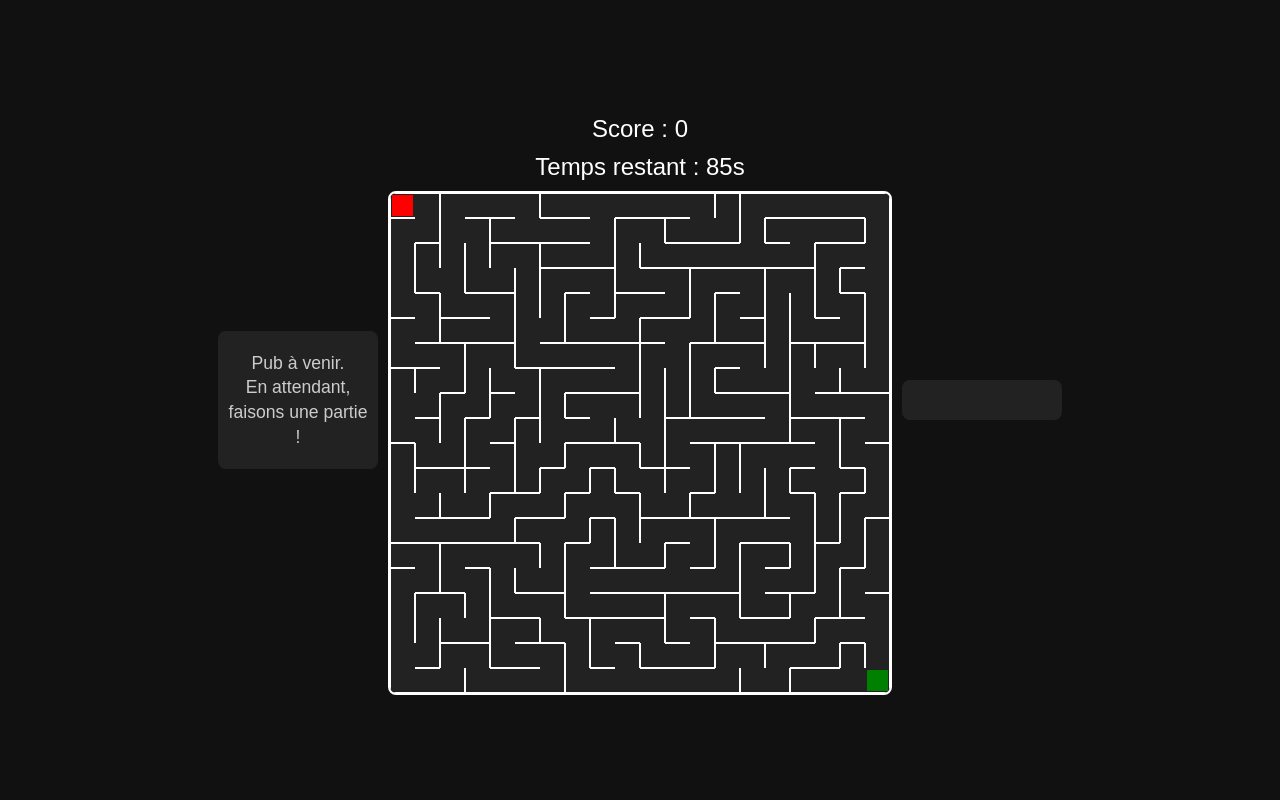
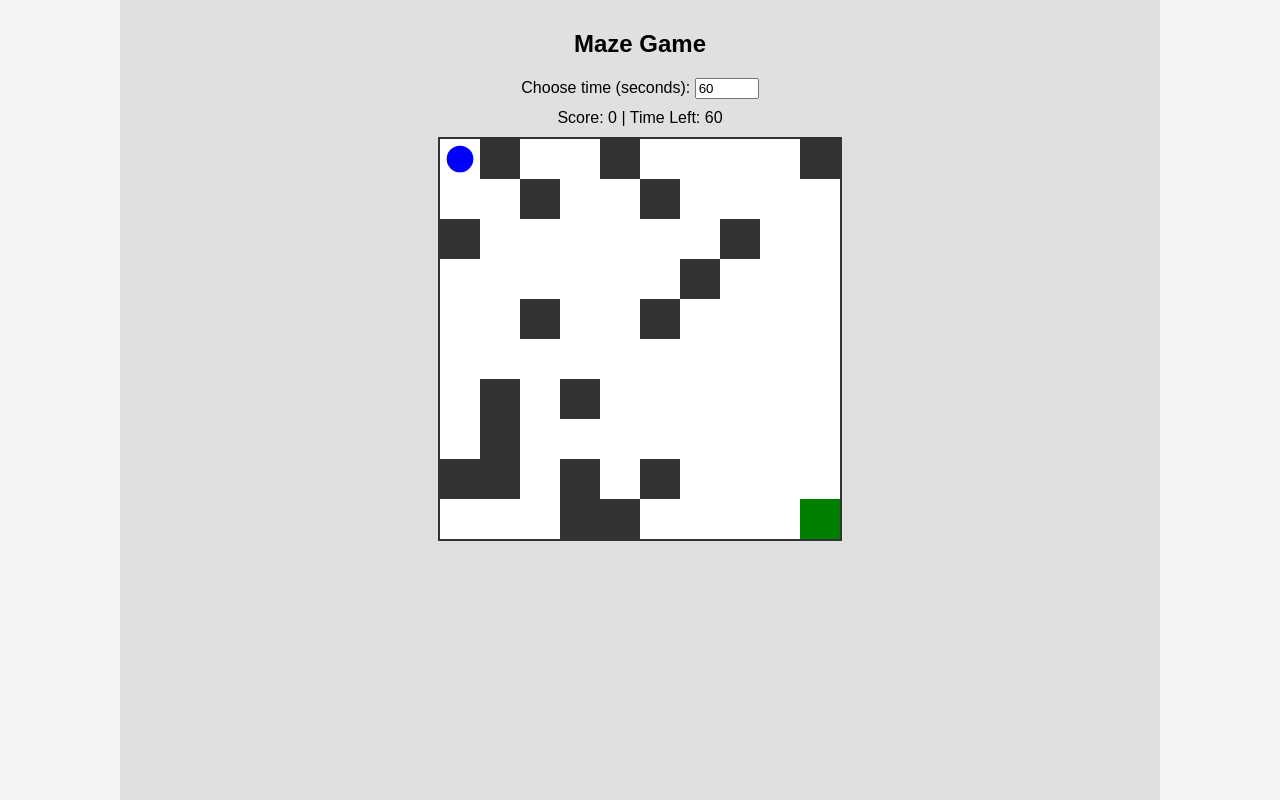
Before and after one commit to moullakill/maze, a plain HTML site: page index.html in a window 1280 px wide. Drawn offline with Linux system fonts and the light colour scheme.

Commit message:
Update index.html

```diff
--- a/index.html
+++ b/index.html
@@ -1,107 +1,60 @@
 <!DOCTYPE html>
-<html lang="fr">
+<html lang="en">
 <head>
   <meta charset="UTF-8" />
-  <title>Jeu du Labyrinthe avec Pubs</title>
+  <meta name="viewport" content="width=device-width, initial-scale=1.0"/>
+  <title>Maze Game with Timer & Ads</title>
   <style>
     body {
       margin: 0;
-      background: #111;
-      color: #fff;
       font-family: sans-serif;
+      display: flex;
+      height: 100vh;
       overflow: hidden;
-      height: 100vh;
+    }
+    .pub {
+      width: 120px;
+      background: #f4f4f4;
+      text-align: center;
+      padding: 10px;
+      box-sizing: border-box;
+      overflow-y: auto;
+    }
+    .game-container {
+      flex-grow: 1;
       display: flex;
+      flex-direction: column;
       align-items: center;
-      justify-content: center;
+      justify-content: start;
+      background: #e0e0e0;
+      padding: 10px;
     }
-
-    #container {
-      display: flex;
-      height: 90vh;
-      align-items: center;
-      justify-content: center;
-      gap: 10px;
-      width: 900px;
-      max-width: 95vw;
+    canvas {
+      border: 2px solid #333;
+      background: white;
+      margin-top: 10px;
     }
-
-    .pub {
-      width: 160px;
-      background: #222;
-      padding: 20px 10px;
-      box-sizing: border-box;
-      color: #ccc;
-      font-size: 1.1em;
-      display: flex;
-      align-items: center;
-      justify-content: center;
-      text-align: center;
-      border-radius: 8px;
-      user-select: none;
-      line-height: 1.4;
+    .info {
+      margin-top: 10px;
     }
-
-    #game-area {
-      text-align: center;
-      user-select: none;
-    }
-
-    #score, #timer {
-      font-size: 1.5em;
-      margin: 10px 0;
-    }
-
-    canvas {
-      border: 2px solid white;
-      display: block;
-      margin: auto;
-      background: #222;
-      border-radius: 8px;
-    }
-
     #game-over {
-      position: fixed;
+      position: absolute;
       top: 0; left: 0;
-      width: 100%;
-      height: 100%;
-      background-color: rgba(200, 0, 0, 0.9);
+      width: 100%; height: 100%;
+      background: rgba(0,0,0,0.85);
+      color: white;
+      font-size: 48px;
       display: flex;
       justify-content: center;
       align-items: center;
-      color: white;
-      font-size: 3em;
+      flex-direction: column;
       z-index: 999;
       display: none;
-      flex-direction: column;
-    }
-
-    #game-over button {
-      margin-top: 20px;
-      padding: 10px 20px;
-      font-size: 1em;
-      background: white;
-      border: none;
-      cursor: pointer;
-      border-radius: 5px;
-      color: #111;
-      font-weight: bold;
     }
   </style>
 </head>
 <body>
-  <div id="container">
-    <div class="pub">
-      Pub à venir.<br />
-      En attendant, faisons une partie !
-    </div>
-
-    <div id="game-area">
-      <div id="score">Score : 0</div>
-      <div id="timer">Temps restant : 90s</div>
-      <canvas id="mazeCanvas" width="500" height="500"></canvas>
-    </div>
-
+  <!-- Publicité gauche -->
   <div class="pub">
     <script>
       (function(d,z,s){
@@ -113,228 +66,168 @@
     </script>
   </div>
 
+  <!-- Contenu du jeu -->
+  <div class="game-container">
+    <h2>Maze Game</h2>
+    <label>Choose time (seconds):
+      <input type="number" id="time-select" min="10" max="300" value="60">
+    </label>
+    <div class="info">
+      Score: <span id="score">0</span> | Time Left: <span id="timer">--</span>
     </div>
+    <canvas id="maze" width="400" height="400"></canvas>
   </div>
 
+  <!-- Publicité droite -->
+  <div class="pub">
+    <script>
+      (function(d,z,s){
+        s.src='https://'+d+'/400/'+z;
+        try {
+          (document.body||document.documentElement).appendChild(s);
+        } catch(e){}
+      })('vemtoutcheeg.com',9374512,document.createElement('script'));
+    </script>
+  </div>
+
+  <!-- Écran Game Over -->
   <div id="game-over">
-    <div id="game-over-text">Game Over 😵</div>
-    <button onclick="restartGame()">Rejouer</button>
+    <div>Game Over</div>
+    <button onclick="restartGame()">Play Again</button>
   </div>
 
   <script>
-    // Modification possible ici pour changer le temps de jeu (en secondes)
-    const baseTime = 90;
+    const canvas = document.getElementById("maze");
+    const ctx = canvas.getContext("2d");
+    const cellSize = 40;
+    const cols = canvas.width / cellSize;
+    const rows = canvas.height / cellSize;
 
-    const cols = 20;
-    const rows = 20;
-    const cellSize = 25;
+    let maze = [];
+    let player = { x: 0, y: 0 };
+    let exit = { x: cols - 1, y: rows - 1 };
     let score = 0;
-    let timeLeft = baseTime;
-    let timer;
-    let gameEnded = false;
-
-    const canvas = document.getElementById('mazeCanvas');
-    const ctx = canvas.getContext('2d');
-    const scoreDisplay = document.getElementById('score');
-    const timerDisplay = document.getElementById('timer');
-    const gameOverScreen = document.getElementById('game-over');
-    const gameOverText = document.getElementById('game-over-text');
-
-    class Cell {
-      constructor(x, y) {
-        this.x = x;
-        this.y = y;
-        this.walls = { top: true, right: true, bottom: true, left: true };
-        this.visited = false;
-      }
-
-      draw() {
-        const x = this.x * cellSize;
-        const y = this.y * cellSize;
-        ctx.strokeStyle = 'white';
-        ctx.lineWidth = 2;
-
-        if (this.walls.top) {
-          ctx.beginPath(); ctx.moveTo(x, y); ctx.lineTo(x + cellSize, y); ctx.stroke();
-        }
-        if (this.walls.right) {
-          ctx.beginPath(); ctx.moveTo(x + cellSize, y); ctx.lineTo(x + cellSize, y + cellSize); ctx.stroke();
-        }
-        if (this.walls.bottom) {
-          ctx.beginPath(); ctx.moveTo(x, y + cellSize); ctx.lineTo(x + cellSize, y + cellSize); ctx.stroke();
-        }
-        if (this.walls.left) {
-          ctx.beginPath(); ctx.moveTo(x, y); ctx.lineTo(x, y + cellSize); ctx.stroke();
-        }
-      }
-
-      highlight(color) {
-        const x = this.x * cellSize;
-        const y = this.y * cellSize;
-        ctx.fillStyle = color;
-        ctx.fillRect(x + 2, y + 2, cellSize - 4, cellSize - 4);
-      }
-    }
-
-    let grid = [];
-    let player;
-    let end;
-
-    function index(x, y) {
-      if (x < 0 || y < 0 || x >= cols || y >= rows) return -1;
-      return x + y * cols;
-    }
-
-    function getNeighbors(cell) {
-      const neighbors = [];
-
-      const top = grid[index(cell.x, cell.y - 1)];
-      const right = grid[index(cell.x + 1, cell.y)];
-      const bottom = grid[index(cell.x, cell.y + 1)];
-      const left = grid[index(cell.x - 1, cell.y)];
-
-      if (top && !top.visited) neighbors.push(top);
-      if (right && !right.visited) neighbors.push(right);
-      if (bottom && !bottom.visited) neighbors.push(bottom);
-      if (left && !left.visited) neighbors.push(left);
-
-      return neighbors;
-    }
-
-    function removeWalls(a, b) {
-      const dx = a.x - b.x;
-      const dy = a.y - b.y;
-
-      if (dx === 1) {
-        a.walls.left = false;
-        b.walls.right = false;
-      } else if (dx === -1) {
-        a.walls.right = false;
-        b.walls.left = false;
-      }
-
-      if (dy === 1) {
-        a.walls.top = false;
-        b.walls.bottom = false;
-      } else if (dy === -1) {
-        a.walls.bottom = false;
-        b.walls.top = false;
-      }
-    }
+    let timer = null;
+    let timeLeft = 60;
+    let started = false;
 
     function generateMaze() {
-      grid = [];
-      for (let y = 0; y < rows; y++) {
-        for (let x = 0; x < cols; x++) {
-          grid.push(new Cell(x, y));
-        }
-      }
-
-      const stack = [];
-      const start = grid[0];
-      start.visited = true;
-      stack.push(start);
-
-      while (stack.length > 0) {
-        const current = stack.pop();
-        const neighbors = getNeighbors(current);
-
-        if (neighbors.length > 0) {
-          stack.push(current);
-          const next = neighbors[Math.floor(Math.random() * neighbors.length)];
-          removeWalls(current, next);
-          next.visited = true;
-          stack.push(next);
-        }
-      }
-
-      player = grid[0];
-      end = grid[grid.length - 1];
-      resetTimer();
+      maze = Array.from({ length: rows }, () =>
+        Array.from({ length: cols }, () => (Math.random() < 0.2 ? 1 : 0))
+      );
+      maze[0][0] = 0;
+      maze[rows - 1][cols - 1] = 0;
     }
 
     function drawMaze() {
       ctx.clearRect(0, 0, canvas.width, canvas.height);
-      grid.forEach(cell => cell.draw());
-      end.highlight("green");
-      player.highlight("red");
+      for (let y = 0; y < rows; y++) {
+        for (let x = 0; x < cols; x++) {
+          if (maze[y][x] === 1) {
+            ctx.fillStyle = "#333";
+            ctx.fillRect(x * cellSize, y * cellSize, cellSize, cellSize);
+          }
+        }
+      }
+      // Exit
+      ctx.fillStyle = "green";
+      ctx.fillRect(exit.x * cellSize, exit.y * cellSize, cellSize, cellSize);
+      // Player
+      ctx.fillStyle = "blue";
+      ctx.beginPath();
+      ctx.arc(
+        player.x * cellSize + cellSize / 2,
+        player.y * cellSize + cellSize / 2,
+        cellSize / 3,
+        0,
+        Math.PI * 2
+      );
+      ctx.fill();
     }
 
-    function movePlayer(dir) {
-      if (gameEnded) return;
-      let next;
-      switch (dir) {
-        case 'ArrowUp':
-          if (!player.walls.top) next = grid[index(player.x, player.y - 1)];
-          break;
-        case 'ArrowDown':
-          if (!player.walls.bottom) next = grid[index(player.x, player.y + 1)];
-          break;
-        case 'ArrowLeft':
-          if (!player.walls.left) next = grid[index(player.x - 1, player.y)];
-          break;
-        case 'ArrowRight':
-          if (!player.walls.right) next = grid[index(player.x + 1, player.y)];
-          break;
+    function updateScore() {
+      document.getElementById("score").textContent = score;
     }
 
-      if (next) {
-        player = next;
+    function updateTimer() {
+      document.getElementById("timer").textContent = timeLeft;
+    }
+
+    function startTimer() {
+      const selectedTime = parseInt(document.getElementById("time-select").value);
+      timeLeft = selectedTime;
+      updateTimer();
+      timer = setInterval(() => {
+        timeLeft--;
+        updateTimer();
+        if (timeLeft <= 0) {
+          clearInterval(timer);
+          document.getElementById("game-over").style.display = "flex";
+        }
+      }, 1000);
+    }
+
+    function movePlayer(dx, dy) {
+      if (!started) {
+        started = true;
+        startTimer();
+      }
+
+      const nx = player.x + dx;
+      const ny = player.y + dy;
+      if (
+        nx >= 0 && nx < cols &&
+        ny >= 0 && ny < rows &&
+        maze[ny][nx] === 0
+      ) {
+        player.x = nx;
+        player.y = ny;
         drawMaze();
-        if (player === end) {
+
+        if (player.x === exit.x && player.y === exit.y) {
           clearInterval(timer);
-          const multiplier = Math.max(1, Math.floor(timeLeft / 5));
-          score += multiplier;
-          scoreDisplay.textContent = `Score : ${score} (+${multiplier})`;
-          generateMaze();
-          drawMaze();
+          const multiplier = Math.ceil(timeLeft / 5); // Bonus de temps
+          score += 1 * multiplier;
+          updateScore();
+          nextMaze();
         }
       }
     }
 
-    function onKeyDown(e) {
-      const keys = ['ArrowUp', 'ArrowDown', 'ArrowLeft', 'ArrowRight'];
-      if (keys.includes(e.key)) {
-        e.preventDefault();
-        movePlayer(e.key);
-      }
-    }
-
-    function updateTimer() {
-      timeLeft--;
-      timerDisplay.textContent = `Temps restant : ${timeLeft}s`;
-      if (timeLeft <= 0) {
-        clearInterval(timer);
-        showGameOver();
-      }
-    }
-
-    function resetTimer() {
-      clearInterval(timer);
-      timeLeft = baseTime;
-      timerDisplay.textContent = `Temps restant : ${timeLeft}s`;
-      timer = setInterval(updateTimer, 1000);
-    }
-
-    function showGameOver() {
-      gameEnded = true;
-      gameOverScreen.style.display = 'flex';
+    function nextMaze() {
+      generateMaze();
+      player = { x: 0, y: 0 };
+      exit = { x: cols - 1, y: rows - 1 };
+      started = false;
+      updateTimer();
+      drawMaze();
     }
 
     function restartGame() {
-      gameEnded = false;
       score = 0;
-      scoreDisplay.textContent = "Score : 0";
-      gameOverScreen.style.display = 'none';
-      generateMaze();
-      drawMaze();
+      updateScore();
+      document.getElementById("game-over").style.display = "none";
+      nextMaze();
     }
 
-    document.addEventListener("keydown", onKeyDown);
+    document.addEventListener("keydown", (e) => {
+      switch (e.key) {
+        case "ArrowUp":
+          movePlayer(0, -1);
+          break;
+        case "ArrowDown":
+          movePlayer(0, 1);
+          break;
+        case "ArrowLeft":
+          movePlayer(-1, 0);
+          break;
+        case "ArrowRight":
+          movePlayer(1, 0);
+          break;
+      }
+    });
 
-    // Initialisation
-    generateMaze();
-    drawMaze();
+    nextMaze();
   </script>
 </body>
 </html>
```
Lines whose indentation alone changed are shown as unchanged.
